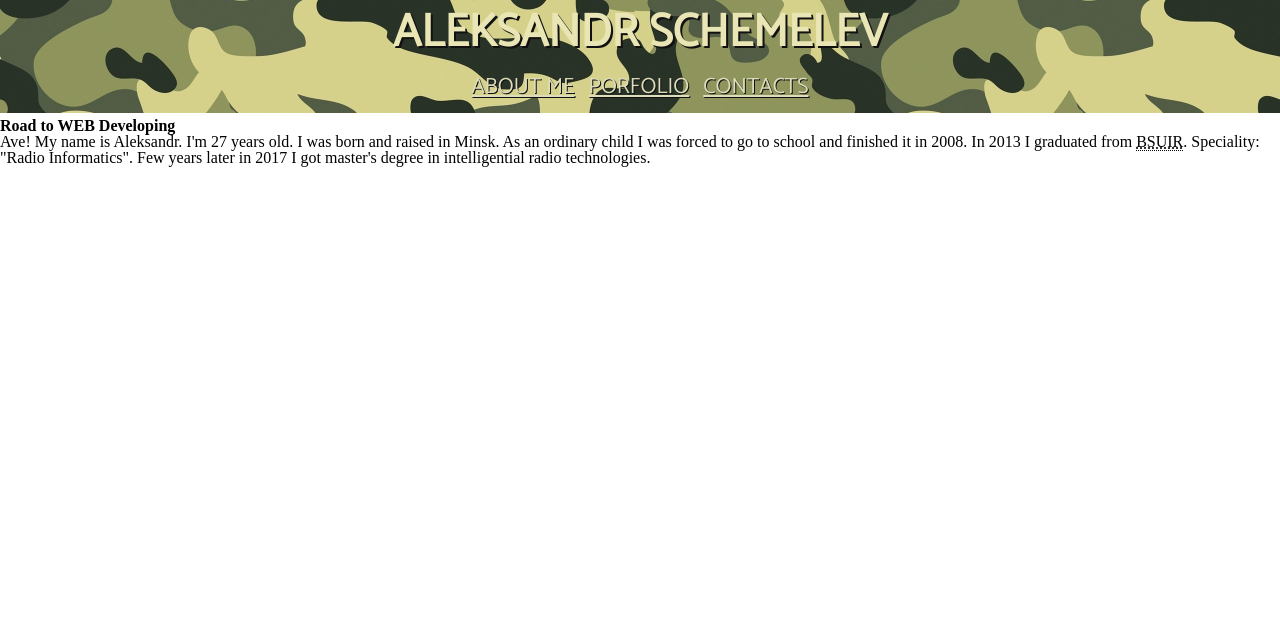
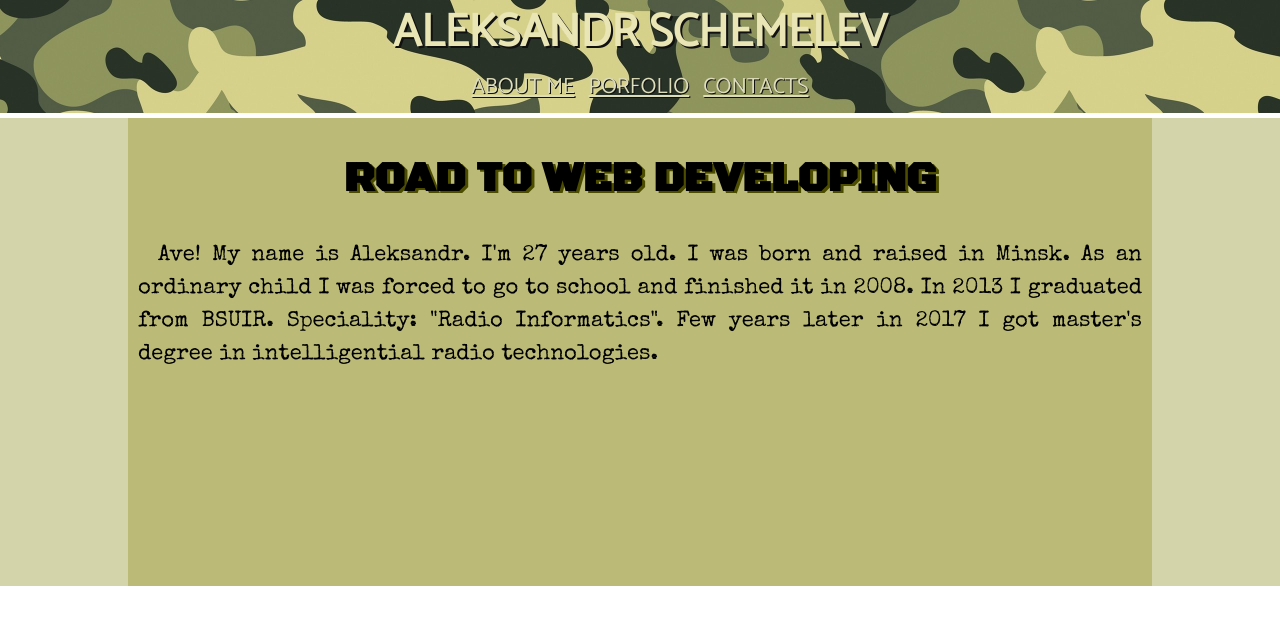
Before and after one commit to AntiHero/rsschool-codejam1-cv, a plain HTML site: page index.html in a window 1280 px wide. Drawn offline with nearby package versions, Linux system fonts and the light colour scheme.

Commit message:
style: add about-me section styling

```diff
--- a/css/style.css
+++ b/css/style.css
@@ -121,17 +121,21 @@ header a[href^="#"] {
   color:#ddddbb
 }
 
+header a[href^="#"]:hover {
+  color: #fff;
+}
+
 header .header-caption {
   display: block;
-  text-transform: uppercase;
   padding-top: 10px;
   font-family: "Catamaran", sans-serif;
   font-size: 46px;
   font-weight: 900;
+  text-transform: uppercase;
   text-decoration: none;
-  color: rgb(233, 229, 180);
   text-align: center;
   text-shadow: 2px 2px #111;
+  color: rgb(233, 229, 180);
 }
 
 header nav ul li {
@@ -145,3 +149,48 @@ header nav ul {
   margin: 0 auto;
   width: fit-content;
 }
+
+main {
+  position: absolute;
+  margin-top: 0;
+  width:100%;
+  background-color:#d4d4aa;
+}
+
+.wrapper-main {
+  display: grid;
+  grid-template-columns: 1fr;
+  grid-template-rows: repeat(2, 1fr);
+  padding-top: 40px;
+  background-color: #bbbb77;
+  margin: 0 auto;
+  font-family: 'Special Elite', cursive;
+  font-size: 22px;
+  line-height: 1.5em;
+  max-width: 1024px;
+  width: 100%;
+  text-align: center;
+}
+
+#about-me {
+  font-family: "Black Ops One", sans-serif;
+  line-height: 1em;
+  font-size: 42px;
+  text-transform: uppercase;
+  padding-bottom: 40px;
+  text-shadow: 3px 2px #4d4d00;
+}
+
+.about-me {
+  padding: 0 10px;
+}
+
+.about-me p{
+  text-indent: 20px;
+  text-align: justify;
+}
+
+.about-me abbr {
+  border: none;
+  text-decoration: none;
+}
```
